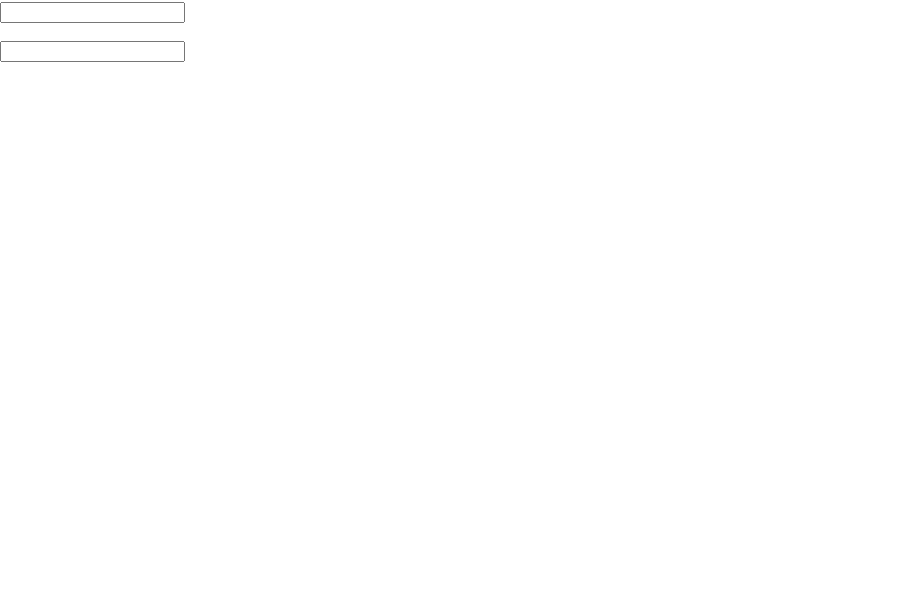
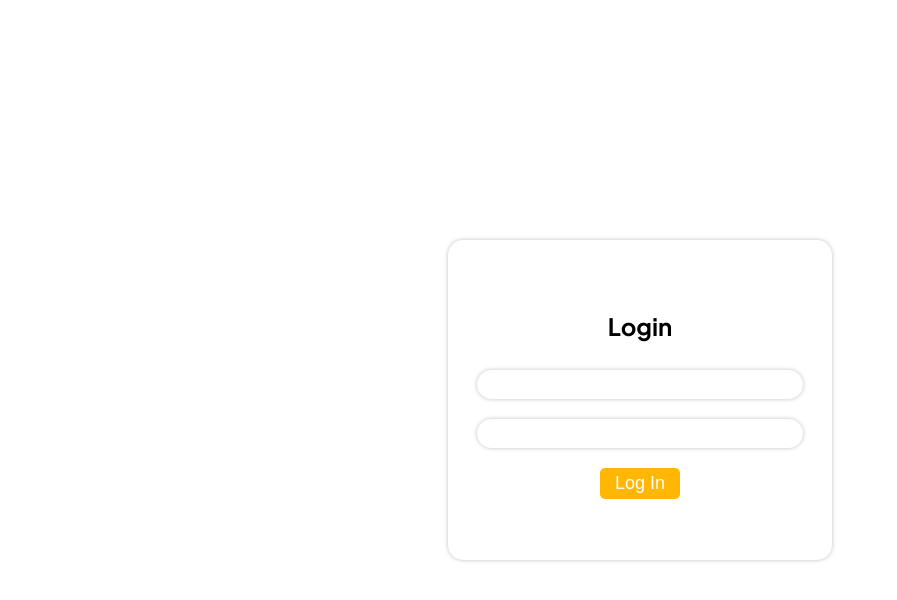
Before and after one commit to oleksandrAleksykEmpeek/todo, a React (Create React App) app: page /login in a window 1280 px wide. Shown: the top 600 px of the page, without its empty margins (0-897 px from the left). Built offline with nearby package versions, Linux system fonts and the light colour scheme.

Commit message:
feat(login): login ui

```diff
--- a/src/ui/assets/styles/colors.scss
+++ b/src/ui/assets/styles/colors.scss
@@ -1,2 +1,5 @@
 $color-black: black;
 $color-white: white;
+$color-error: rgb(208, 40, 40);
+$color-active: #ffb703;
+$color-active-2: #fb8500;
--- a/src/ui/assets/styles/styles.scss
+++ b/src/ui/assets/styles/styles.scss
@@ -1,6 +1,5 @@
 @import url('https://fonts.googleapis.com/css2?family=Plus+Jakarta+Sans:ital,wght@0,200;0,300;0,400;0,500;0,600;0,700;0,800;1,200;1,300;1,400;1,500;1,600;1,700;1,800&display=swap');
-
-
+@import './colors.scss';
 .app {
     width: 100%;
     height: 100vh;
@@ -14,4 +13,42 @@
         text-decoration: none;
         color: inherit;
     }
+
+    input {
+        width: 80%;
+        height: 25px;
+
+        padding-left: 15px;
+        margin: 10px 0px;
+
+        border: 1px solid transparent;
+        box-shadow: 0px 0px 4px rgba(0, 0, 0, 0.25);
+        border-radius: 15px;
+
+        font-size: large;
+
+        &:focus {
+            outline: none;
+        }
+    }
+
+    button {
+        margin: 10px 0px;
+        padding: 5px 15px;
+
+        border: transparent;
+        outline: transparent;
+
+        font-size: large;
+        border-radius: 5px;
+
+        background-color: $color-active;
+        color: $color-white;
+
+        cursor: pointer;
+        transition: 0.25s ease-in-out;
+        &:hover {
+            background-color: $color-active-2;
+        }
+    }
 }
--- a/src/ui/components/Input/Input.jsx
+++ b/src/ui/components/Input/Input.jsx
@@ -1,6 +1,8 @@
+import './Input.scss';
+
 const Input = ({ formik, name, type }) => {
   return (
-    <>
+    <div className="input">
       <input
         id={name}
         name={name}
@@ -9,8 +11,8 @@ const Input = ({ formik, name, type }) => {
         onBlur={formik.handleBlur}
         value={formik.values[name]}
       />
-      <p>{formik.errors[name]}</p>
-    </>
+      {formik.errors[name] && <p className="error">{formik.errors[name]}</p>}
+    </div>
   );
 };
 
--- /dev/null
+++ b/src/ui/components/Input/Input.scss
@@ -0,0 +1,14 @@
+@import '../../assets/styles/colors.scss';
+.input {
+    width: 100%;
+
+    display: flex;
+    align-items: center;
+    justify-content: center;
+    flex-direction: column;
+    .error {
+        margin: 0px;
+        color: $color-error;
+        font-weight: 300;
+    }
+}
--- a/src/ui/pages/Login/Login.jsx
+++ b/src/ui/pages/Login/Login.jsx
@@ -1,6 +1,7 @@
 import { useFormik } from 'formik';
 import { initialValues, validate } from './form';
 import Input from '../../components/Input/Input';
+import './Login.scss';
 
 const Login = () => {
   const formik = useFormik({
@@ -8,9 +9,12 @@ const Login = () => {
     validationSchema: validate,
   });
   return (
-    <form onSubmit={formik.handleSubmit}>
+    <form onSubmit={formik.handleSubmit} className="loginForm">
+      <h2>Login</h2>
       <Input formik={formik} name="email" type="email" />
       <Input formik={formik} name="password" type="password" />
+
+      <button type="submit">Log In</button>
     </form>
   );
 };
--- /dev/null
+++ b/src/ui/pages/Login/Login.scss
@@ -0,0 +1,30 @@
+@media screen and (max-width: 770px) {
+    .loginForm {
+        width: 100% !important;
+        height: 100% !important;
+        box-shadow: none !important;
+    }
+}
+@media screen and (max-width: 1220px) {
+    .loginForm {
+        width: 50% !important;
+    }
+}
+
+.loginForm {
+    width: 30%;
+    height: 40vh;
+
+    position: absolute;
+    top: 50%;
+    left: 50%;
+    transform: translate(-50%, -50%);
+
+    display: flex;
+    justify-content: center;
+    align-items: center;
+    flex-direction: column;
+
+    border-radius: 15px;
+    box-shadow: 0px 0px 4px rgba(0, 0, 0, 0.25);
+}
```
